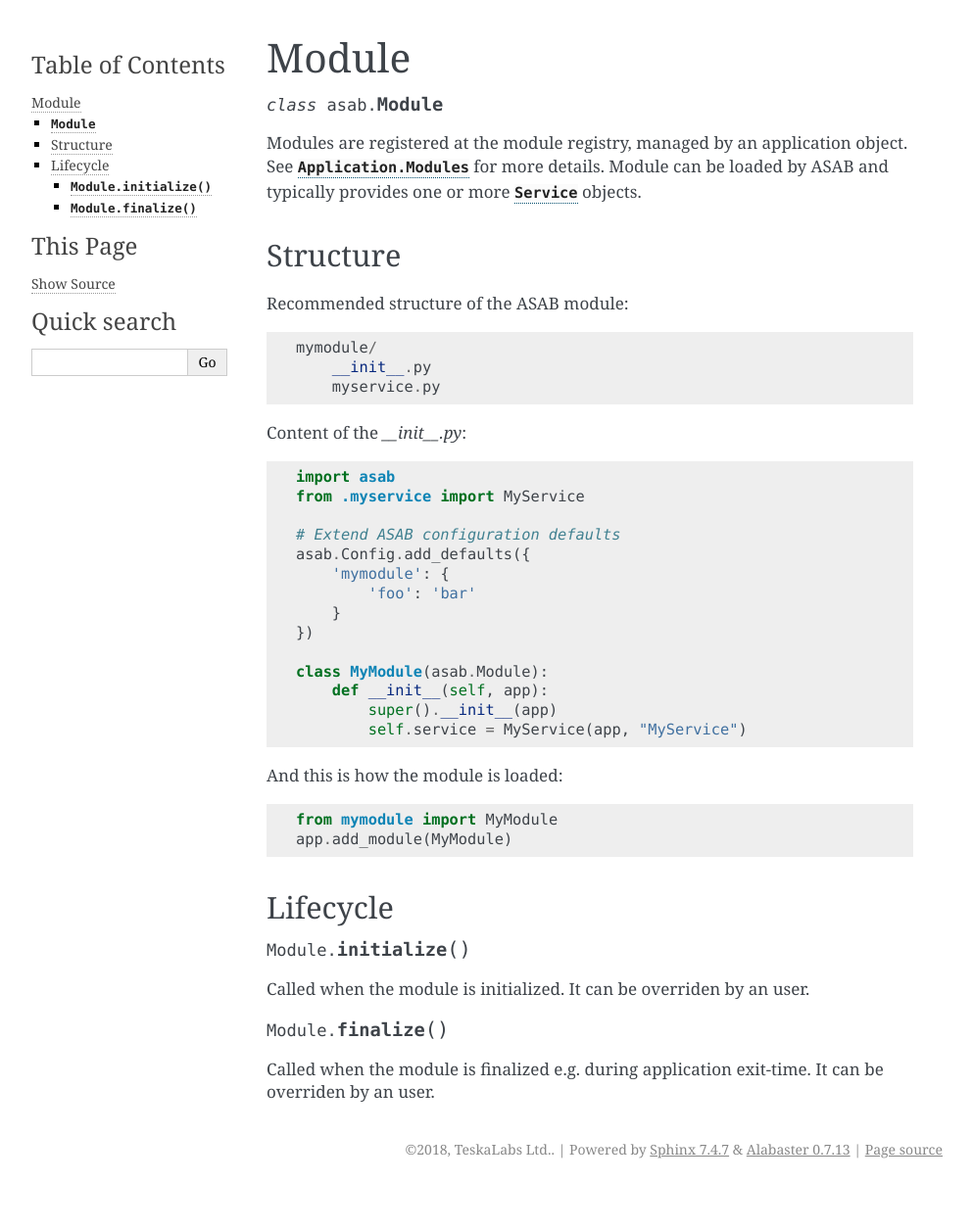
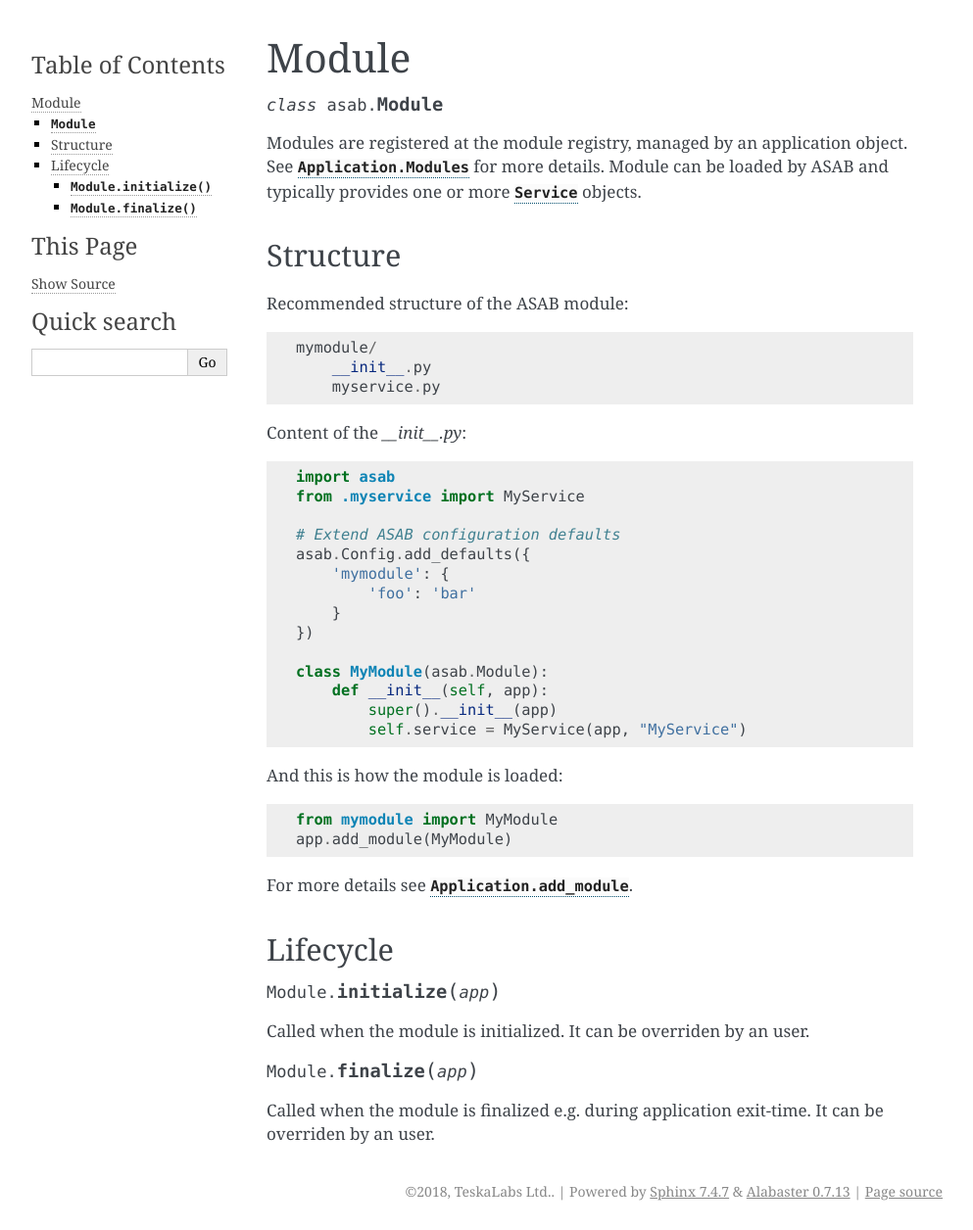
Before and after one commit to TeskaLabs/asab, a Sphinx documentation site: the page built from doc/asab/module.rst, in a window 1280 px wide. Shown: the whole page at 98% size, without its empty margins (148-1141 px from the left). Built offline with Sphinx 7.4.7, drawn with Linux system fonts in a browser that asks for light colours; the version number is read from the project's files by our own code; before the commit the page ends 1213 px from its top, so only the background shows below that.

Commit message:
Update pof the documentation.

```diff
--- a/doc/asab/module.rst
+++ b/doc/asab/module.rst
@@ -47,17 +47,19 @@ And this is how the module is loaded:
     from mymodule import MyModule
     app.add_module(MyModule)
 
+For more details see :any:`Application.add_module`.
+
 
 Lifecycle
 ---------
 
-.. py:method:: Module.initialize
+.. py:method:: Module.initialize(app)
 
 Called when the module is initialized.
 It can be overriden by an user.
 
 
-.. py:method:: Module.finalize
+.. py:method:: Module.finalize(app)
 
 Called when the module is finalized e.g. during application exit-time.
 It can be overriden by an user.
```
